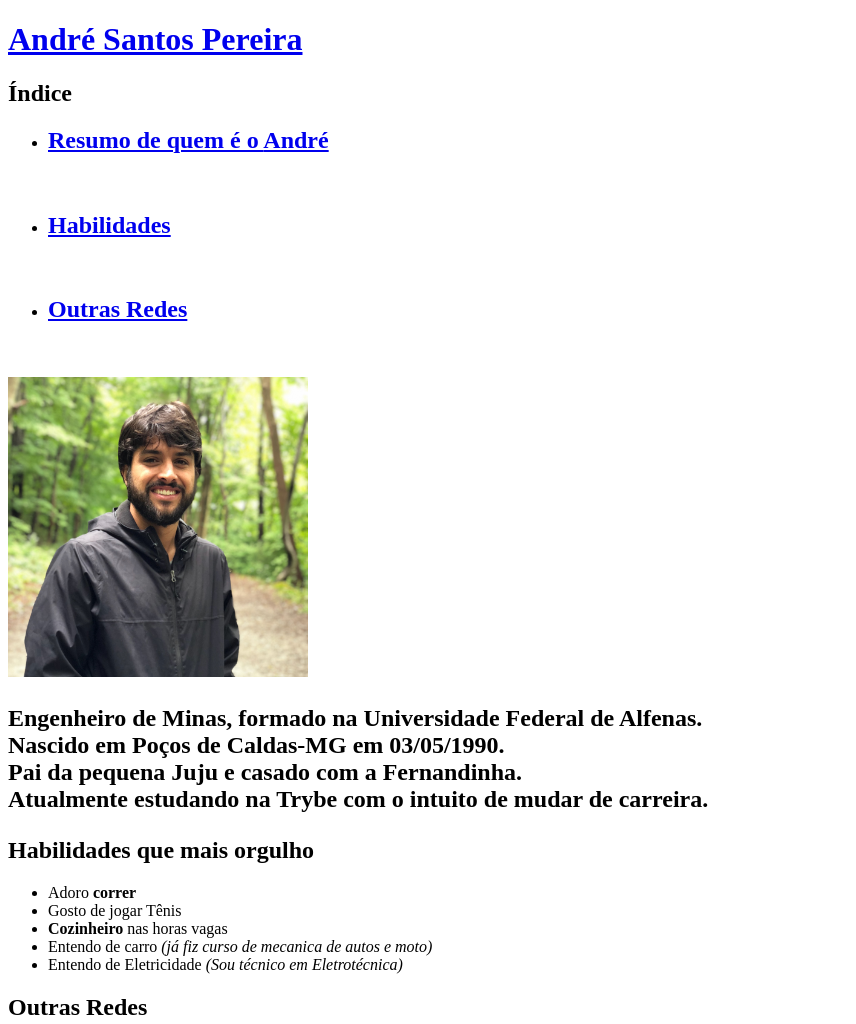
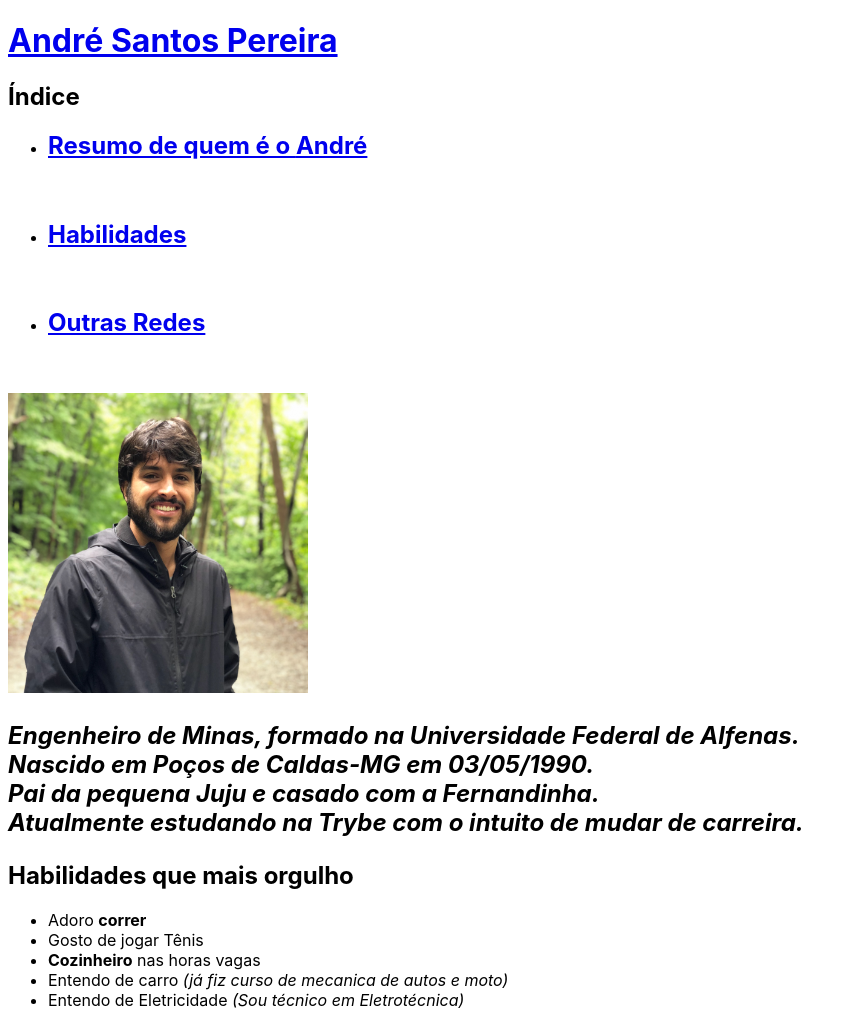
Before and after one commit to AndreSanpe/AndreSanpe.github.io, a plain HTML site: page index.html in a window 1280 px wide. Shown: the top 1024 px of the page, without its empty margins (0-856 px from the left). Drawn offline with Linux system fonts and the light colour scheme.

Commit message:
Usando fontes diferentes para o nome e para a descrição

```diff
--- a/index.html
+++ b/index.html
@@ -3,7 +3,27 @@
     <head>
         <meta charset="UTF-8">
         <title>André Santos Pereira</title>
-        <style></style>
+        <link rel="preconnect" href="https://fonts.googleapis.com">
+<link rel="preconnect" href="https://fonts.gstatic.com" crossorigin>
+<link
+    href="https://fonts.googleapis.com/css2?family=Roboto:ital,wght@0,100;0,300;0,400;0,500;0,700;0,900;1,100;1,300;1,400;1,500;1,700;1,900&display=swap"
+    rel="stylesheet">
+        <style>
+
+            h1{
+                font-family: -apple-system, BlinkMacSystemFont, 'Segoe UI', Roboto, Oxygen, Ubuntu, Cantarell, 'Open Sans', 'Helvetica Neue', sans-serif;
+                text-decoration: none;
+            }
+            #resumo{
+                font-style: italic;
+            }
+            body{
+                font-family: -apple-system, BlinkMacSystemFont, 'Segoe UI', Roboto, Oxygen, Ubuntu, Cantarell, 'Open Sans', 'Helvetica Neue', sans-serif;
+            }
+
+
+
+        </style>
     </head>
     <body>
         <h1> <a href="#foto">André Santos Pereira</a></h1>
@@ -15,7 +35,10 @@
     </ul>
 
         <img src="./IMG_0331.jpeg" id= "foto" alt="Foto do André Santos Pereira sorrindo. Ao fundo é possivel ver árvores" width="300px">
-        <h2 id="resumo"><p>Engenheiro de Minas, formado na Universidade Federal de Alfenas. <br> Nascido em Poços de Caldas-MG em 03/05/1990. <br> Pai da pequena Juju e casado com a Fernandinha. <br> Atualmente estudando na Trybe com o intuito de mudar de carreira. </p></h2>
+        <h2 id="resumo"><p>Engenheiro de Minas, formado na Universidade Federal de Alfenas.
+             <br> Nascido em Poços de Caldas-MG em 03/05/1990.
+             <br> Pai da pequena Juju e casado com a Fernandinha.
+             <br> Atualmente estudando na Trybe com o intuito de mudar de carreira. </p></h2>
         <p>
             <h2 id="habilidades">Habilidades que mais orgulho</h2>
         <ul>
```
